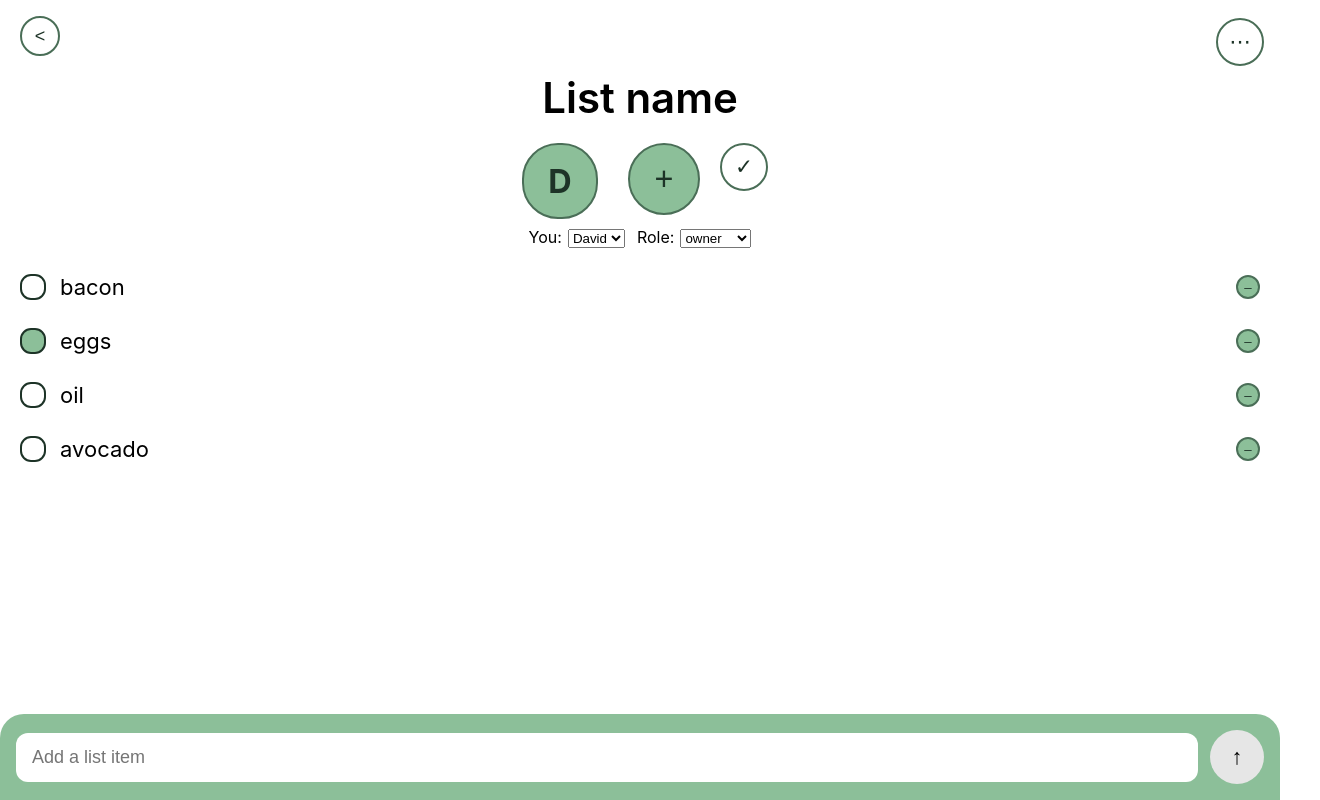
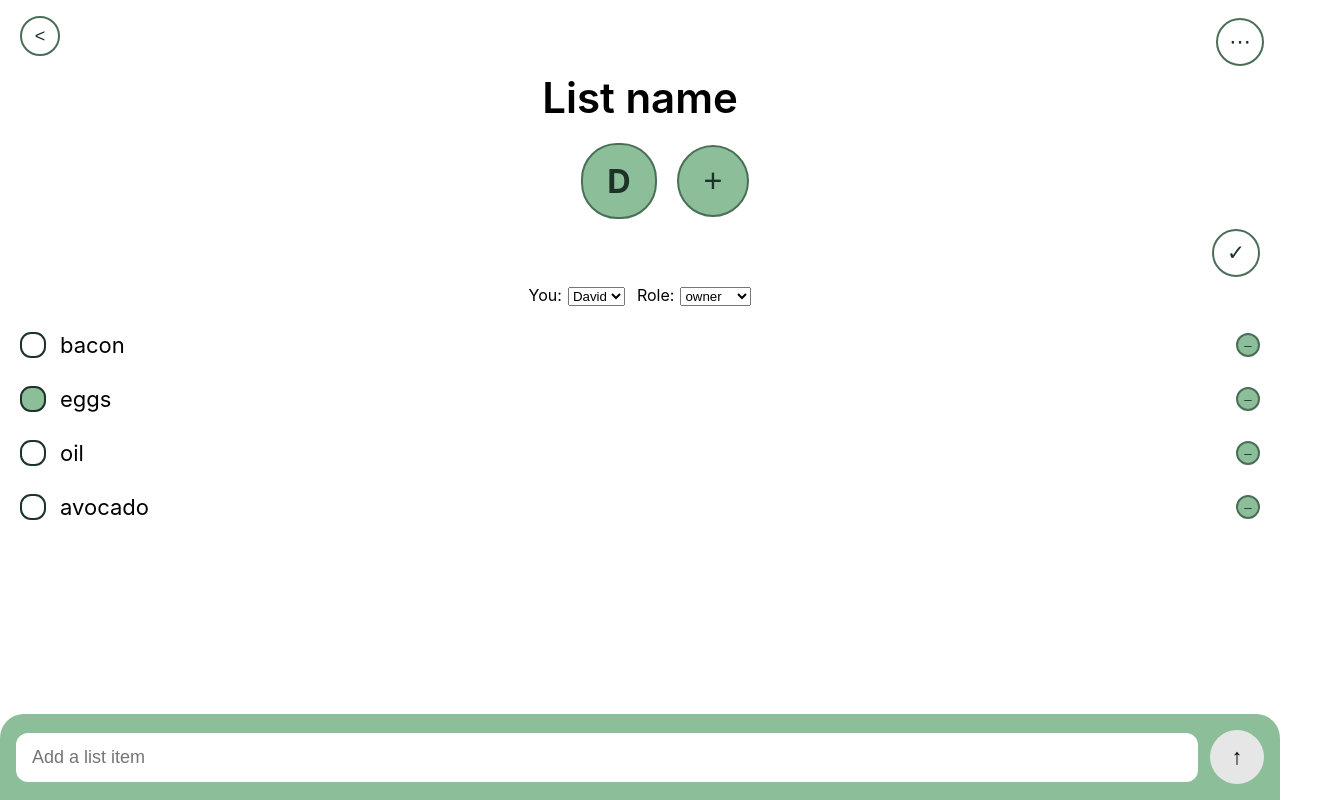
Before and after one commit to DaveDemox/Projekt2, a React (Create React App) app: page / in a window 1280 px wide. Shown: the whole page, 1320 px wide, since content can reach past the window. Built offline with nearby package versions, Linux system fonts and the light colour scheme.

Commit message:
1.2.1
Finální verze pro úkol 2. Upravení vzhledu, když je v listu více userů, než se vleze na stránku. Nyní lze scrollovat skrz usery po překročení určité velikosti.

```diff
--- a/src/components/HeaderSection.jsx
+++ b/src/components/HeaderSection.jsx
@@ -17,8 +17,10 @@ export default function HeaderSection({ title, onBack, children }) {
       <div style={{ textAlign: 'center', marginTop: 8 }}>
         <h1 style={{ margin: 0, fontSize: 42, fontWeight: 600 }}>{title}</h1>
       </div>
-      <div style={{ display: 'flex', gap: 20, justifyContent: 'center', marginTop: 20 }}>
-        {children}
+      <div style={{ display: 'flex', justifyContent: 'center', marginTop: 20, padding: '0 20px', width: '100%' }}>
+        <div style={{ display: 'flex', justifyContent: 'center', width: '100%', maxWidth: '100%' }}>
+          {children}
+        </div>
       </div>
     </div>
   );
--- a/src/components/ListScreen.jsx
+++ b/src/components/ListScreen.jsx
@@ -81,8 +81,42 @@ export default function ListScreen({ title = 'List name', initialItems = [] }) {
   return (
     <div style={{ paddingBottom: 110 }}>
       <HeaderSection title={listTitle} onBack={() => {}}>
+        <div
+          style={{
+            display: 'flex',
+            alignItems: 'center',
+            justifyContent: 'center',
+            gap: 10,
+            width: '100%',
+            maxWidth: '100%',
+            overflow: 'hidden',
+          }}
+        >
+          <div
+            style={{
+              display: 'flex',
+              alignItems: 'center',
+              gap: 10,
+              overflowX: 'auto',
+              overflowY: 'hidden',
+              justifyContent: 'center',
+              flex: '0 1 auto',
+              maxWidth: 'calc(100% - 100px)',
+              padding: '0 10px',
+              scrollbarWidth: 'thin',
+              scrollbarColor: '#8cbf99 #f0f0f0',
+            }}
+          >
             {members.map((m) => (
-          <div key={m.id} style={{ position: 'relative', display: 'inline-flex', alignItems: 'center', margin: '0 10px' }}>
+              <div
+                key={m.id}
+                style={{
+                  position: 'relative',
+                  display: 'inline-flex',
+                  alignItems: 'center',
+                  flexShrink: 0,
+                }}
+              >
                 <Avatar initials={m.initials} />
                 {canRemove(m) && (
                   <div style={{ position: 'absolute', left: -6, top: -6 }}>
@@ -91,14 +125,22 @@ export default function ListScreen({ title = 'List name', initialItems = [] }) {
                 )}
               </div>
             ))}
+          </div>
+          <div style={{ display: 'flex', alignItems: 'center', flexShrink: 0 }}>
             <AddMemberButton onClick={addMember} />
+          </div>
+        </div>
+      </HeaderSection>
+
+      {/* Checkmark button below members, aligned right */}
+      <div style={{ display: 'flex', justifyContent: 'flex-end', paddingRight: '20px', marginTop: '10px' }}>
         <IconButton
           label={'✓'}
           onClick={toggleShowCompleted}
           size={48}
           filled={showCompletedOnly}
         />
-      </HeaderSection>
+      </div>
 
       {/* Role testing controls */}
       <div style={{ display: 'flex', gap: 12, alignItems: 'center', justifyContent: 'center', marginTop: 8 }}>
--- a/src/index.css
+++ b/src/index.css
@@ -11,3 +11,22 @@ code {
   font-family: source-code-pro, Menlo, Monaco, Consolas, 'Courier New',
     monospace;
 }
+
+/* Custom scrollbar styling for member bubbles */
+::-webkit-scrollbar {
+  height: 6px;
+}
+
+::-webkit-scrollbar-track {
+  background: #f0f0f0;
+  border-radius: 3px;
+}
+
+::-webkit-scrollbar-thumb {
+  background: #8cbf99;
+  border-radius: 3px;
+}
+
+::-webkit-scrollbar-thumb:hover {
+  background: #7aad87;
+}
```
Lines whose indentation alone changed are shown as unchanged.
